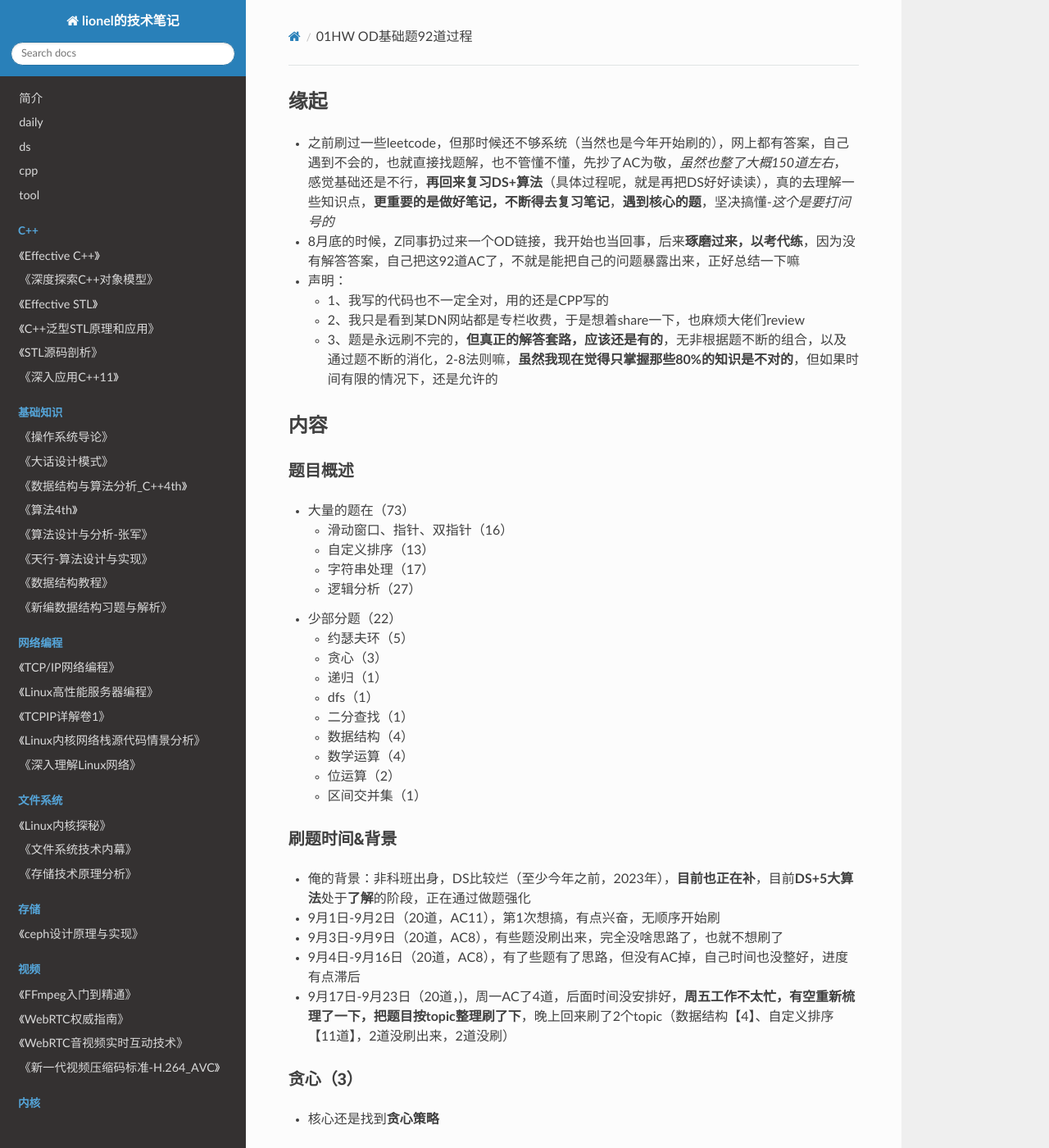
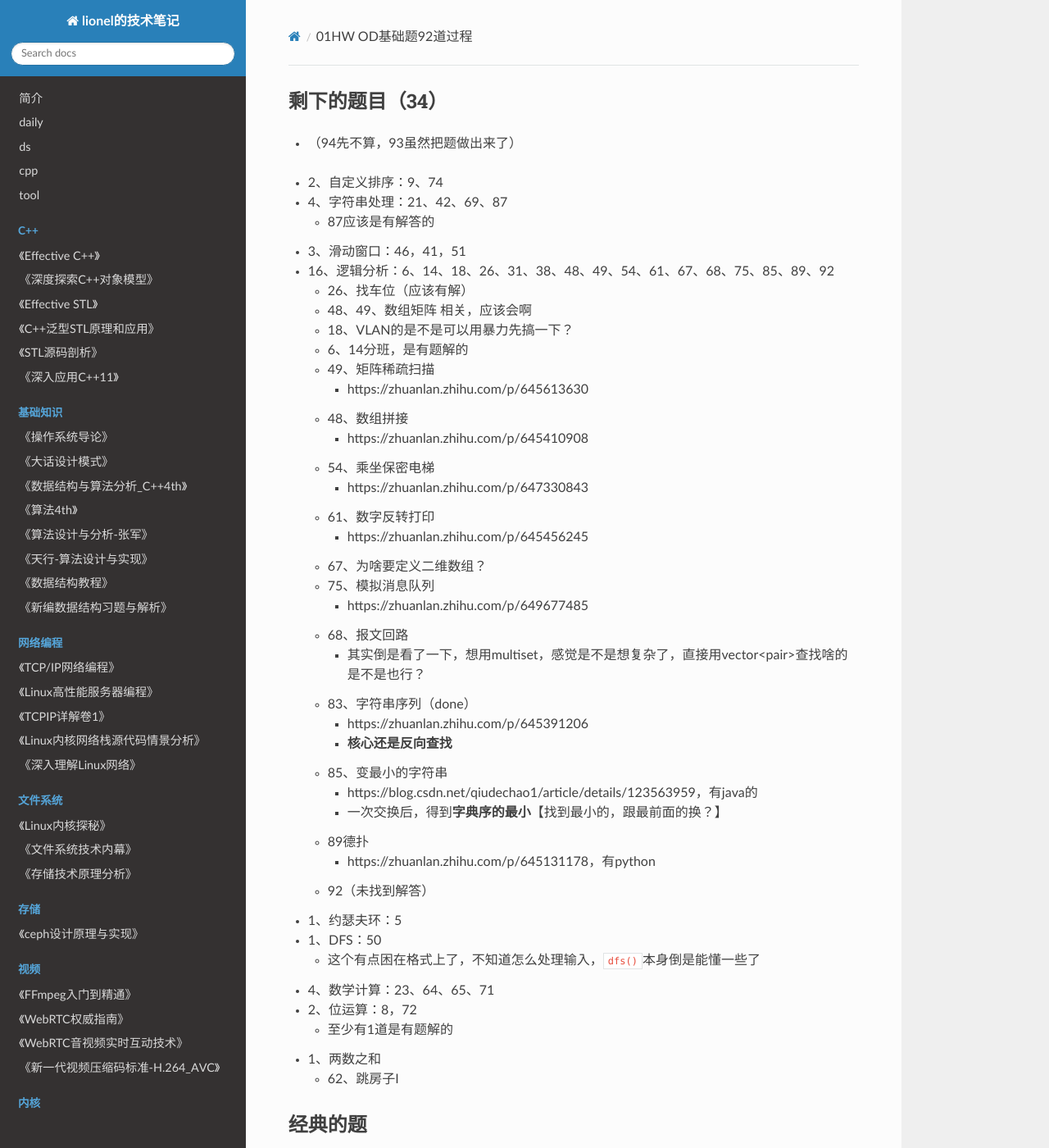
Before and after one commit to wolflion/booknotes, an MkDocs documentation site: the page built from docs/96output/01HW_OD基础题92道过程.md, in a window 1280 px wide and 1400 px high. Shown: the whole window at 82% size. Built offline with MkDocs 1.6.1, drawn with Linux system fonts in a browser that asks for light colours; nearby versions of some CDN libraries; some of the changed text lies outside the part shown.

Commit message:
Update 01HW_OD基础题92道过程.md

```diff
--- a/docs/96output/01HW_OD基础题92道过程.md
+++ b/docs/96output/01HW_OD基础题92道过程.md
@@ -1,3 +1,51 @@
+## 剩下的题目（34）
+
++ （94先不算，93虽然把题做出来了）
+
++ 2、自定义排序：9、74
++ 4、字符串处理：21、42、69、87
+  + 87应该是有解答的
++ 3、滑动窗口：46，41，51
++ 16、逻辑分析：6、14、18、26、31、38、48、49、54、61、67、68、75、85、89、92
+  + 26、找车位（应该有解）
+  + 48、49、数组矩阵 相关，应该会啊
+  + 18、VLAN的是不是可以用暴力先搞一下？
+  + 6、14分班，是有题解的
+  + 49、矩阵稀疏扫描
+    + https://zhuanlan.zhihu.com/p/645613630
+  + 48、数组拼接
+    + https://zhuanlan.zhihu.com/p/645410908
+  + 54、乘坐保密电梯
+    + https://zhuanlan.zhihu.com/p/647330843
+  + 61、数字反转打印
+    + https://zhuanlan.zhihu.com/p/645456245
+  + 67、为啥要定义二维数组？
+  + 75、模拟消息队列
+    + https://zhuanlan.zhihu.com/p/649677485
+  + 68、报文回路
+    + 其实倒是看了一下，想用multiset，感觉是不是想复杂了，直接用vector<pair<int,int>>查找啥的是不是也行？
+  + 83、字符串序列（done）
+    + https://zhuanlan.zhihu.com/p/645391206
+    + **核心还是反向查找**
+  + 85、变最小的字符串
+    + https://blog.csdn.net/qiudechao1/article/details/123563959，有java的
+    + 一次交换后，得到**字典序的最小**【找到最小的，跟最前面的换？】
+  + 89德扑
+    + https://zhuanlan.zhihu.com/p/645131178，有python
+  + 92（未找到解答）
++ 1、约瑟夫环：5
++ 1、DFS：50
+  + 这个有点困在格式上了，不知道怎么处理输入，`dfs()`本身倒是能懂一些了
++ 4、数学计算：23、64、65、71
++ 2、位运算：8，72
+  + 至少有1道是有题解的
++ 1、两数之和
+  + 62、跳房子I
+
+## 经典的题
+
++ 20、
+
 ## 缘起
 
 + 之前刷过一些leetcode，但那时候还不够系统（当然也是今年开始刷的），网上都有答案，自己遇到不会的，也就直接找题解，也不管懂不懂，先抄了AC为敬，*虽然也整了大概150道左右*，感觉基础还是不行，**再回来复习DS+算法**（具体过程呢，就是再把DS好好读读），真的去理解一些知识点，**更重要的是做好笔记，不断得去复习笔记**，**遇到核心的题**，坚决搞懂-*这个是要打问号的*
@@ -78,12 +126,12 @@
   + 79、
   + 86、*应该也有遗漏了一点*没完成，就是这个人成绩少于3时，怎么把这个剔除出去
 
-### 字符串处理（17，剩6）
+### 字符串处理（17，剩3）
 
 + 时间
 + 0923的时候，发现有9道没做
 + 没刷来的
-  + 21、42、59、66、69、73
+  + 21、42、69、87
 + 题目
   + 3、
   + 7、
@@ -96,14 +144,15 @@
   + 42、
     + 不一定会，用到了KMP了，估计是不会的
   + 44、
-  + 59、最长公共后缀
+  + 59、
     + https://cloud.tencent.com/developer/article/1684081，**这是经典题，最长公共前缀**
     + 自己不会，要学习下的
-  + 66、不一定会
+  + 66、
   + 69、不一定会
-  + 73、不一定会
+  + 73、
   + 84、
-  + 87、不一定会
+  + 87、
+    + *没有全部刷出来*
   + 88、
   + 90、
   + 93、
@@ -124,7 +173,7 @@
     + https://zhuanlan.zhihu.com/p/645553376
   + 35、求最多可派出多少支团队
   + 40、
-  + 41、*这个真不会*
+  + 41、*这个真不会*（题目也没太看懂）
   + 45
   + 46、自己没刷出来
   + 47
@@ -135,12 +184,14 @@
   + 82、不一定会（刷）
   + 91、不一定会（刷）
 
-### 逻辑分析（27，剩21）
+### 逻辑分析（27，剩20）
 
 + 6
-+ 12
++ 12、-done
+  + 也是学习后才会的，leetcode605
 + 14
-+ 17、
++ 17、-done
+  + 借鉴了一下，还没完全ok
 + 18
 + 26
 + 31
@@ -158,7 +209,8 @@
 + 75
 + 76done
 + 78done
-+ 80
++ 80-done
+  + *没太懂题意*
 + 83
 + 85
 + 89
@@ -169,7 +221,7 @@
 
 + 5、自己不会
 
-#### 递归（1）
+### 递归（1）
 
 + 15
 
@@ -193,9 +245,20 @@
 + 8
 + 72
 
-### 区间交交集（1，剩1）
+### 区间交交集（1）
 
 + 2
+
+### 正则表达式（1）
+
++ 58
+  + 用的是正则，`smatch`的用法，没搞过
++ 扩展
+  + 20道，其实也用了正则的替换
+
+### 两数之和（1，剩1）
+
++ 62、跳房子I
 
 23，81，82、91，这些题做过了
 
```
Also changed, not shown: other parts of docs/96output/01HW_OD基础题92道过程.md (+1 -1 lines).
